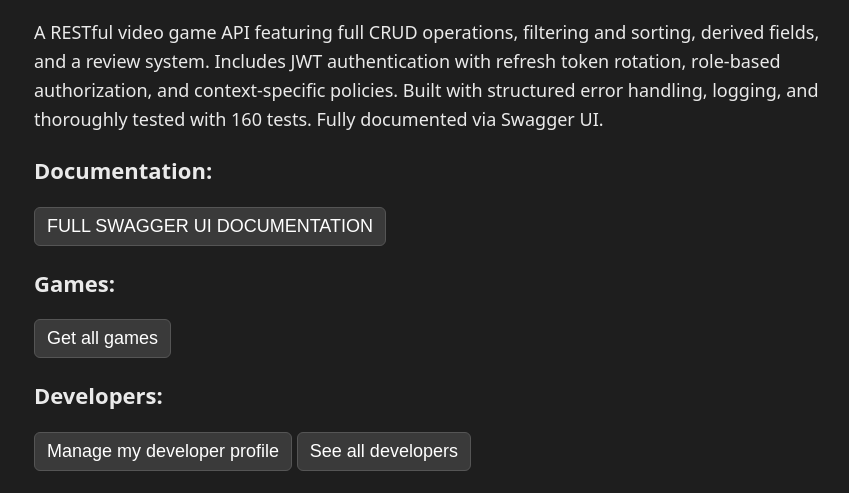
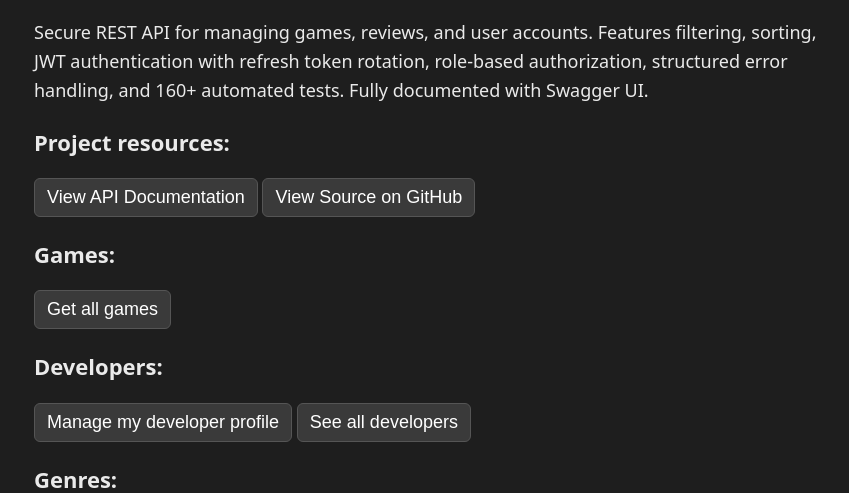
Before and after one commit to Erik-Mund/games-api, a Flask app: page / in a window 1280 px wide. Shown: the part 128-621 px from the top of the page, without its empty margins (206-1055 px from the left). Run offline with Flask 3, Linux system fonts and the light colour scheme; parts of the project's set-up code (start-up, migrations or seed data) failed here and were passed over.

Commit message:
cleaned up description and added github link

```diff
--- a/GameBaseAPI/templates/base.html
+++ b/GameBaseAPI/templates/base.html
@@ -17,11 +17,14 @@
         </div>
     </div>
 
-    <p>A RESTful video game API featuring full CRUD operations, filtering and sorting, derived fields, and a review system. Includes JWT authentication with refresh token rotation, role-based authorization, and context-specific policies. Built with structured error handling, logging, and thoroughly tested with 160 tests. Fully documented via Swagger UI. </p>
+    <p>Secure REST API for managing games, reviews, and user accounts. Features filtering, sorting, JWT authentication with refresh token rotation, role-based authorization, structured error handling, and 160+ automated tests. Fully documented with Swagger UI. </p>
 
 
-    <h2>Documentation: </h2>
-    <button onclick="window.location.href='/api/docs'">FULL SWAGGER UI DOCUMENTATION</button>
+    <h2>Project resources: </h2>
+    <button onclick="window.location.href='/api/docs'">View API Documentation</button>
+    <button onclick="window.open('https://github.com/Erik-Mund/games-api', '_blank')">
+        View Source on GitHub
+    </button>
 
     <h2>Games: </h2>
     <button id="get_all_games">Get all games</button>
```
